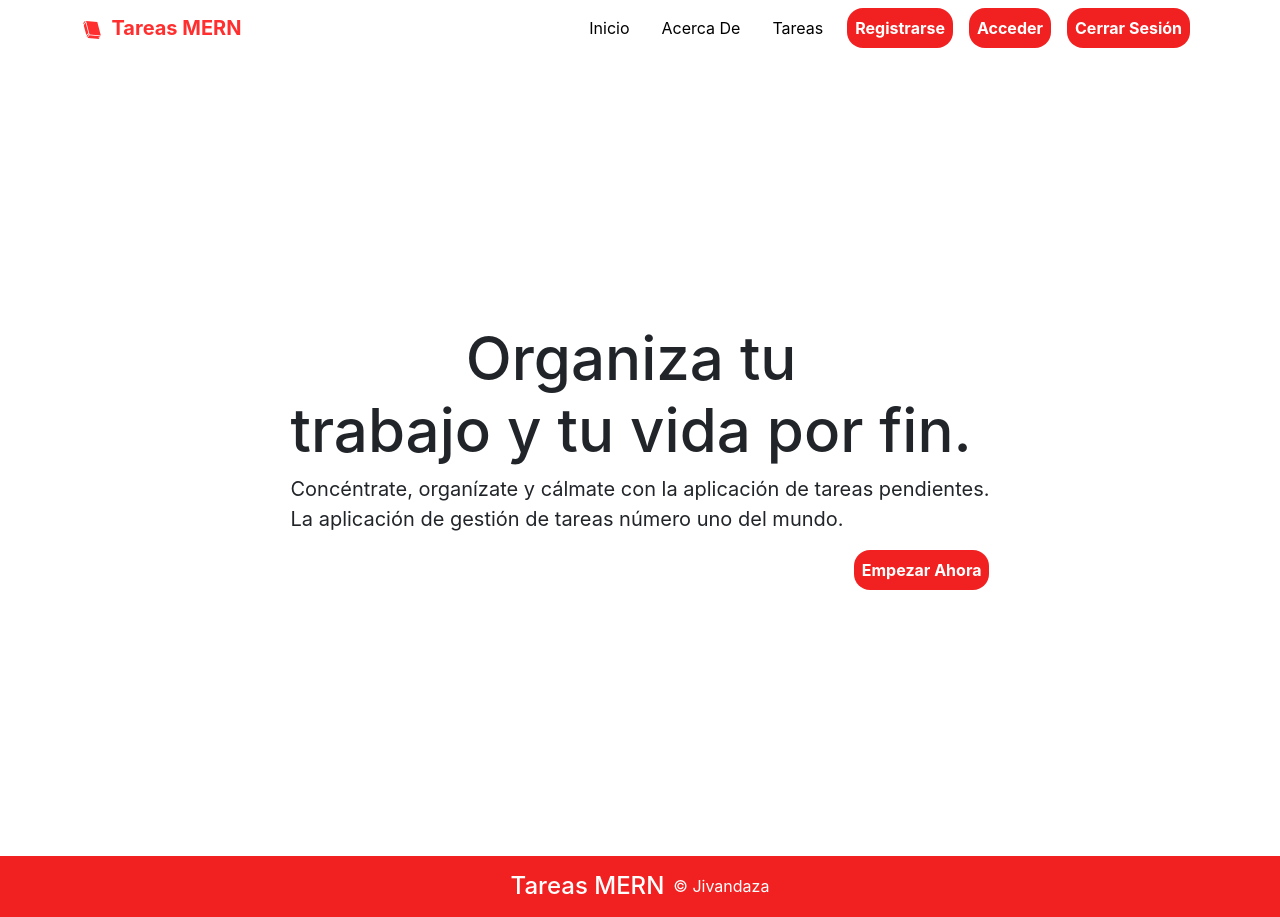
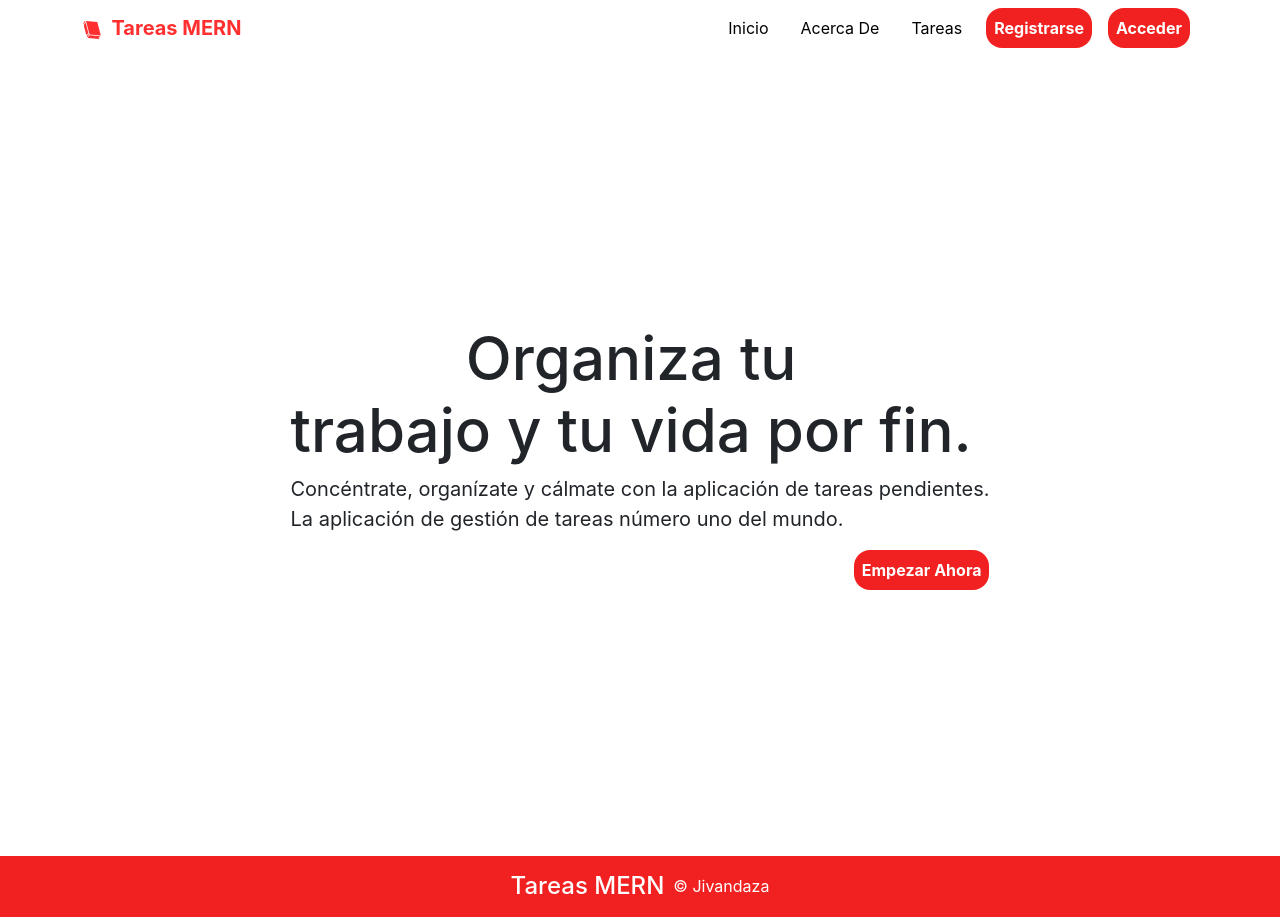
Before and after one commit to jivandaza/react-projects, a React (Create React App) app in the folder lista-tareas-app/frontend/: page / in a window 1280 px wide. Built offline with nearby package versions, Linux system fonts and the light colour scheme.

Commit message:
Add redux slice for authentication state handling

```diff
--- a/lista-tareas-app/frontend/src/componentes/navbar/Navbar.jsx
+++ b/lista-tareas-app/frontend/src/componentes/navbar/Navbar.jsx
@@ -1,9 +1,11 @@
 import './../../estilos/navbar.css';
 import { GiWhiteBook } from 'react-icons/gi';
+import { Link } from "react-router-dom";
+import { useSelector } from 'react-redux';
 import React from 'react';
-import { Link } from "react-router-dom";
 
 const Navbar = () => {
+    const isLoggedIn = useSelector((state) => state.isLoggedIn);
     return (
         <nav className="navbar navbar-expand-lg">
             <div className="container">
@@ -36,6 +38,8 @@ const Navbar = () => {
                                 to="/tareas"
                             >Tareas</Link>
                         </li>
+                        {!isLoggedIn && (
+                            <>
                                 <li className="nav-item mx-2">
                                     <Link
                                         className="nav-link active btn-nav"
@@ -50,6 +54,9 @@ const Navbar = () => {
                                         to="/acceso"
                                     >Acceder</Link>
                                 </li>
+                            </>
+                        )}
+                        {isLoggedIn && (
                             <li className="nav-item mx-2">
                                 <Link
                                     className="nav-link active btn-nav"
@@ -57,6 +64,7 @@ const Navbar = () => {
                                     to="/cerrarsesion"
                                 >Cerrar Sesión</Link>
                             </li>
+                        )}
                     </ul>
                 </div>
             </div>
```
Lines whose indentation alone changed are shown as unchanged.
